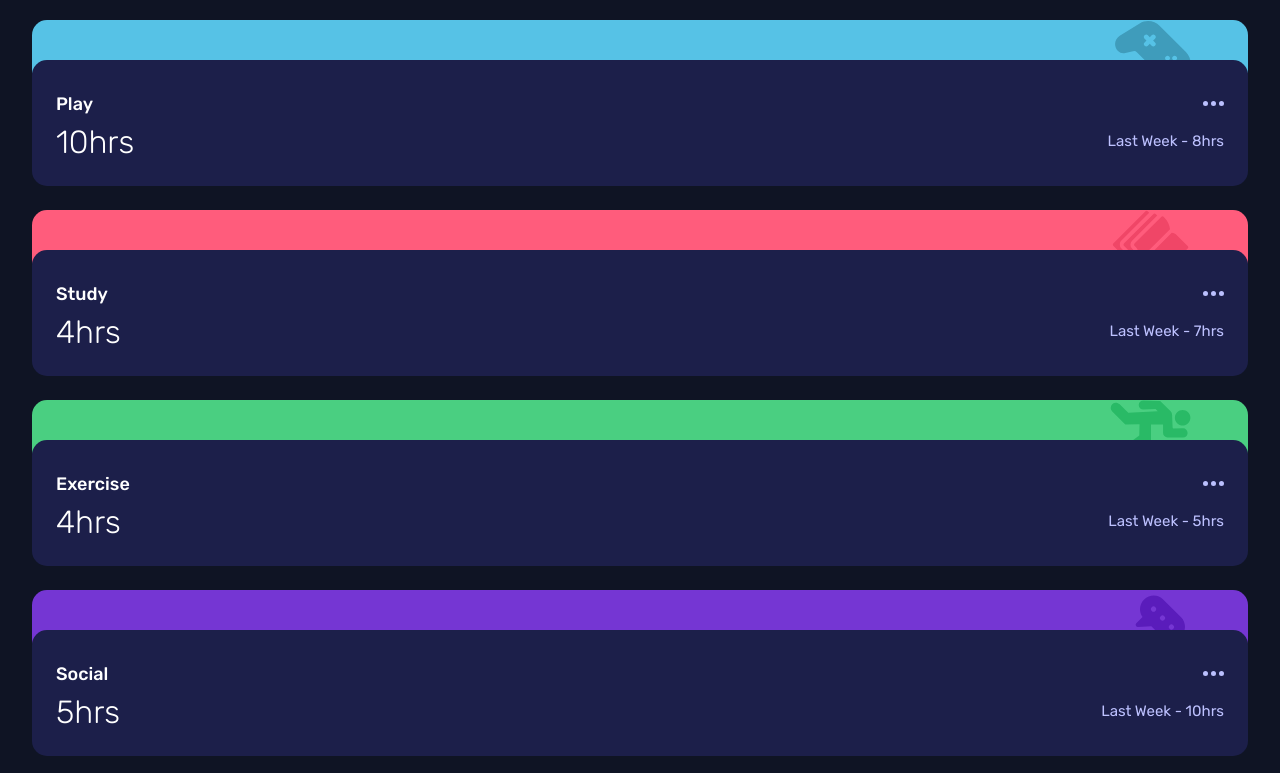
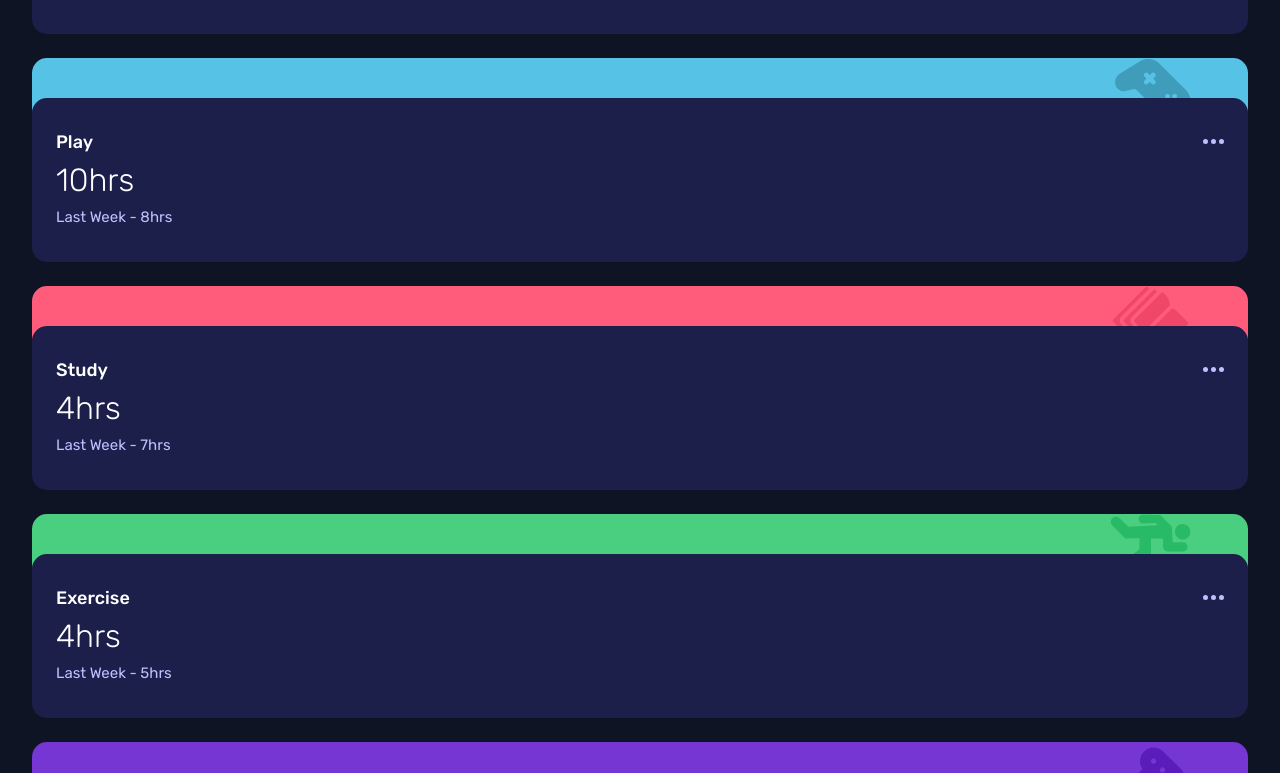
Before and after one commit to nicm42/time-tracking-dashboard, a website built with Vite: page index.html in a window 1280 px wide. Shown: the part 690-1463 px from the top of the page. Built offline with nearby package versions, Linux system fonts and the light colour scheme.

Commit message:
Arrange stats items for desktop

```diff
--- a/src/_stats.scss
+++ b/src/_stats.scss
@@ -1,15 +1,28 @@
+@use './breakpoints';
+
 .stats {
   --stats-gap: 4em;
   position: relative;
   display: grid;
   grid-template-columns: repeat(2, 1fr);
   grid-template-rows: repeat(2, 1fr);
+  grid-template-areas:
+    'title dots'
+    'number previous';
   gap: 0.375em;
   align-items: center;
   margin-block-start: var(--stats-gap);
   padding: 1.75em 1.5em;
   background-color: var(--dark-blue);
   border-radius: 0.9375rem;
+
+  @include breakpoints.breakpoint-up(large) {
+    grid-template-rows: repeat(3, 1fr);
+    grid-template-areas:
+      'title dots'
+      'number number'
+      'previous previous';
+  }
 
   &::before {
     position: absolute;
@@ -24,24 +37,32 @@
   }
 
   &__title {
+    grid-area: title;
     font-size: 1.125rem;
     font-weight: 500;
   }
 
   &__dots {
+    grid-area: dots;
     justify-self: end;
   }
 
   &__number {
+    grid-area: number;
     font-size: 2rem;
     font-weight: 300;
   }
 
   &__previous {
+    grid-area: previous;
     justify-self: end;
     font-size: 0.9375rem;
     color: var(--pale-blue);
     text-align: right; // so it looks better when it goes over two lines
+
+    @include breakpoints.breakpoint-up(large) {
+      justify-self: start;
+    }
   }
 }
 
```
